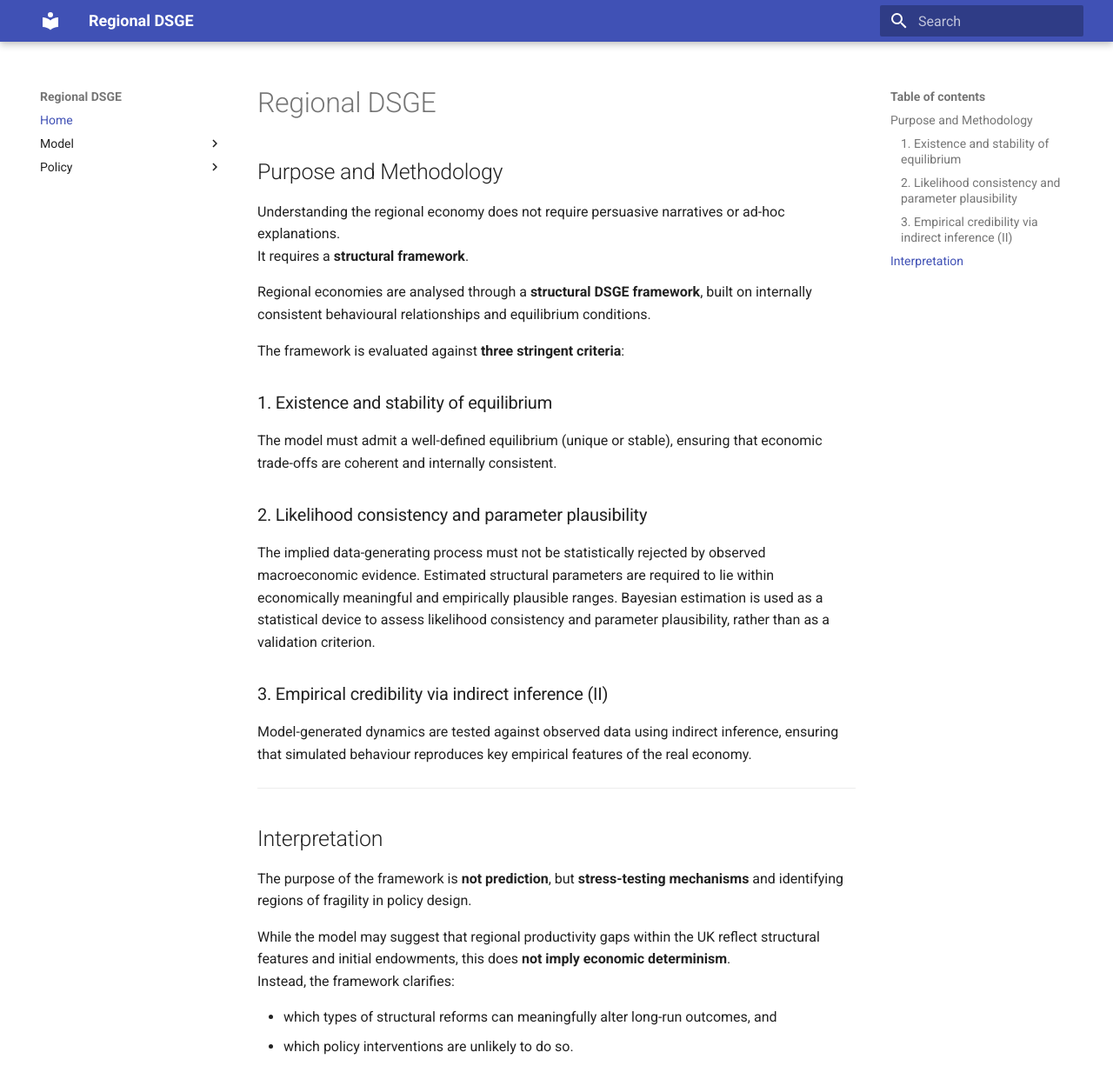
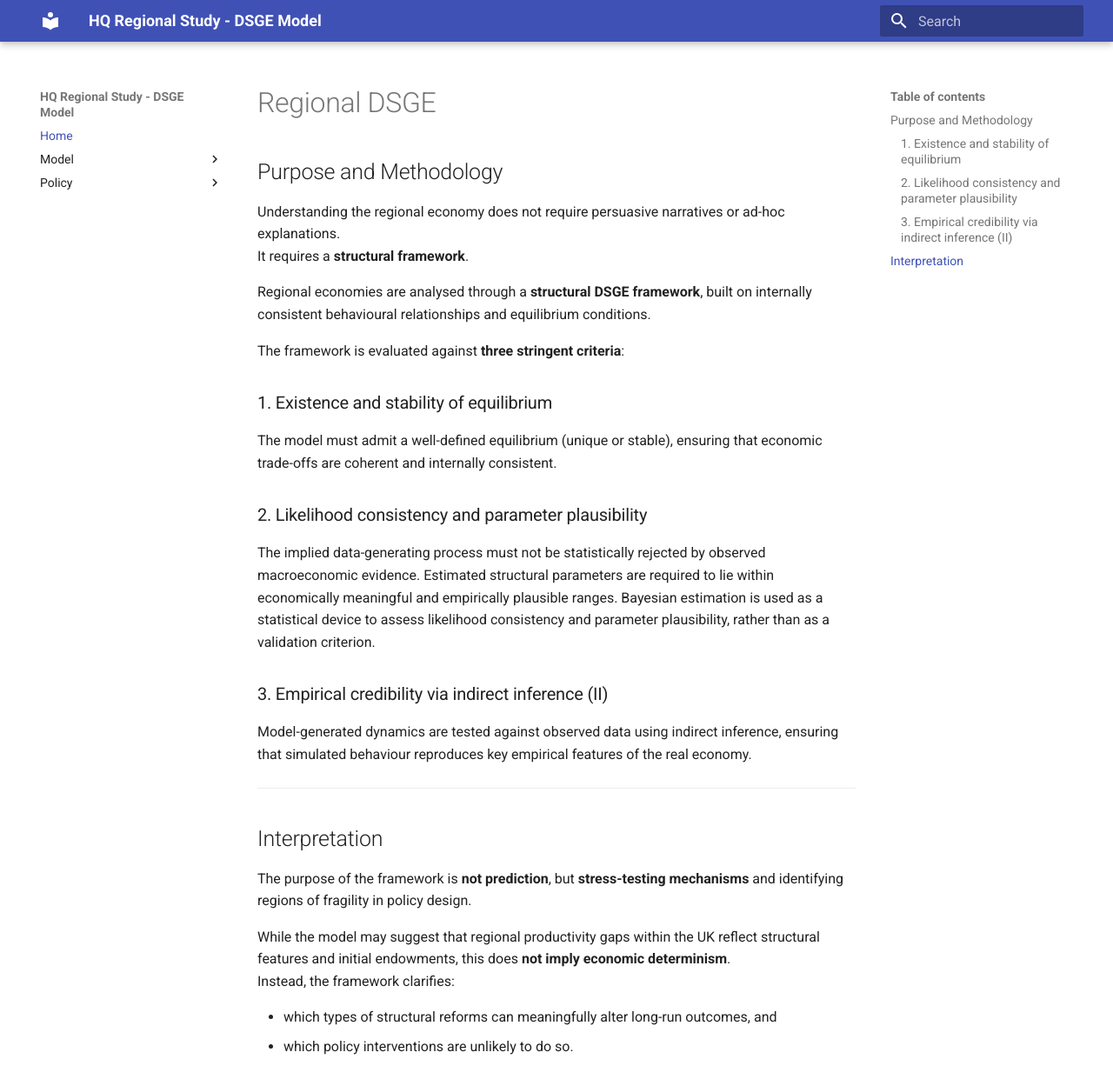
Before and after one commit to macro-structures/regional-dsge, an MkDocs documentation site: the page built from docs/index.md, in a window 1280 px wide and 1241 px high. Shown: the whole window at 87% size. Built offline with MkDocs 1.6.1 and Material for MkDocs 9.7.7, drawn with Linux system fonts in a browser that asks for light colours.

Commit message:
Update mkdocs.yml
Rename website to HQ Regional DSGE

```diff
--- a/mkdocs.yml
+++ b/mkdocs.yml
@@ -1,4 +1,4 @@
-site_name: Regional DSGE
+site_name: HQ Regional Study - DSGE Model
 
 nav:
   - Home: index.md
```
